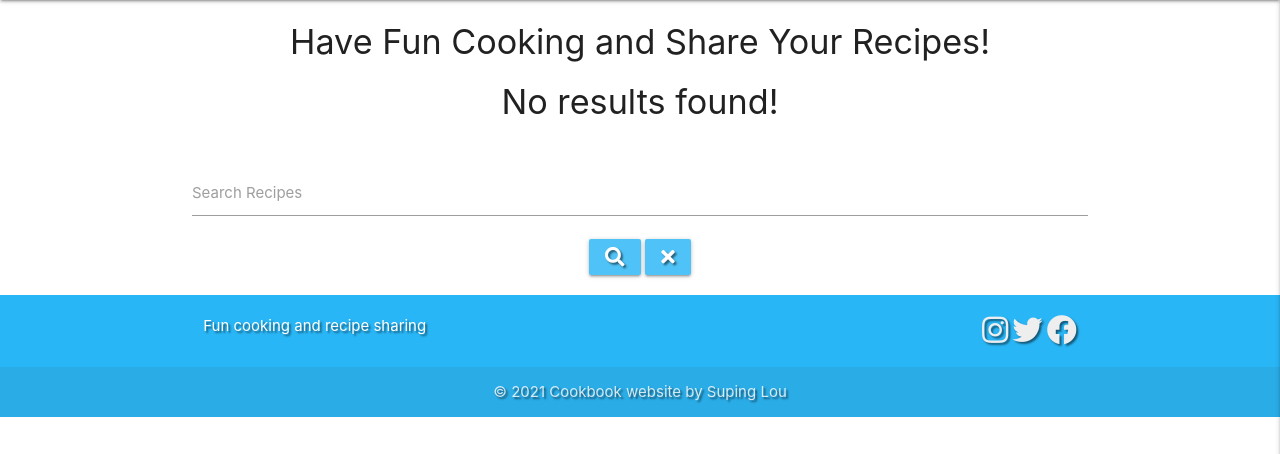
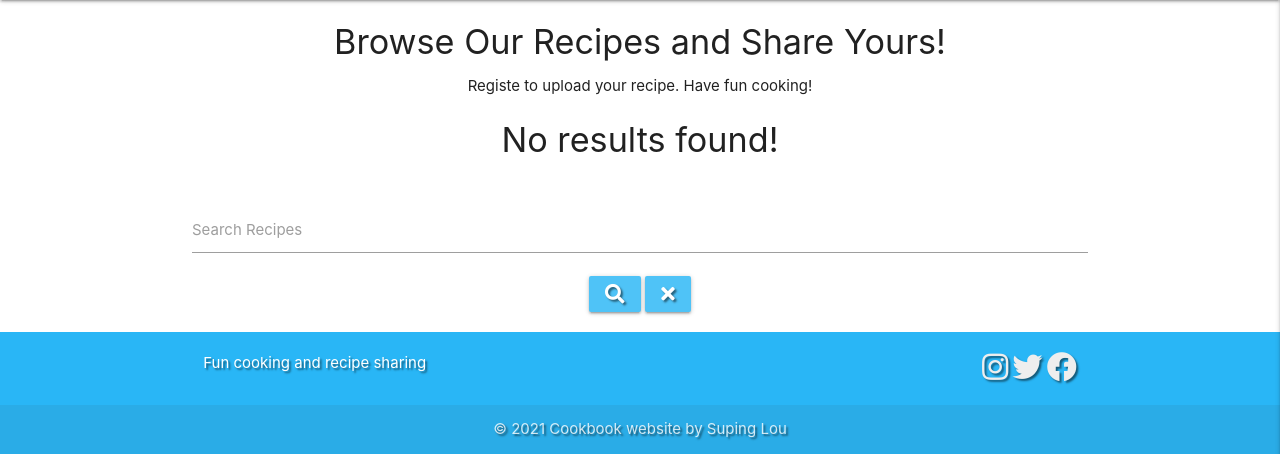
Before and after one commit to Code-Institute-Submissions/suping106-milestone3, a Flask app: page / in a window 1280 px wide. Shown: the part 64-518 px from the top of the page. Run offline with Flask 2, Linux system fonts and the light colour scheme; data that the repository does not hold is empty; some libraries are stand-ins or nearby versions.

Commit message:
updated recipes.html

```diff
--- a/templates/recipes.html
+++ b/templates/recipes.html
@@ -3,16 +3,18 @@
 
 <div class="container">
 
-    <!-- Page Header -->
-    <h4 class="page-header center-align">Have Fun Cooking and Share Your Recipes!</h4>
+    <h4 class="page-header center-align">Browse Our Recipes and Share Yours!</h4>
+    <p class="page-header center-align">
+        Registe to upload your recipe. Have fun cooking!
+    </p>
 
     <!-- Recipe Cards Display -->
-    {% if recipes|length > 0 %} <!-- Note: if search results > 0 display cards -->
+    {% if recipes|length > 0 %}
     <div class="row">
         {% for recipe in recipes %}
         <div class="col s12 m6 l4 recipe-container">
             <div class="card small">
-                <a href="{{ url_for('recipe_details', recipe_id=recipe._id) }}">
+                <a href="{{ url_for('recipe_content', recipe_id=recipe._id) }}">
                     <img class="recipe-image" src="{{ recipe.recipe_image }}" alt="Recipe Image" loading="lazy">
                 </a>
             </div>
@@ -20,7 +22,7 @@
         </div>
         {% endfor %}
     </div>
-    {% else %} <!-- else display 'No results found!' -->
+    {% else %}
     <div class="section-noresults">
         <div class="row">
             <h4 class="page-header center-align">No results found!</h4>
@@ -31,12 +33,10 @@
     <!-- Search Recipes -->
     <form action="{{ url_for('search') }}" method="POST" class="col s12">
         <div class="row center-align">
-            <!-- Search Text Input -->
             <div class="input-field col s12">
                 <input type="text" name="query" id="query" minlength="3" class="validate" required>
                 <label for="query">Search Recipes</label>
             </div>
-            <!-- Search & Reset Buttons -->
             <div class="col s12">
                 <button type="submit" class="light-blue lighten-2 btn text-shadow">
                     <i class="fas fa-search"></i>
```
